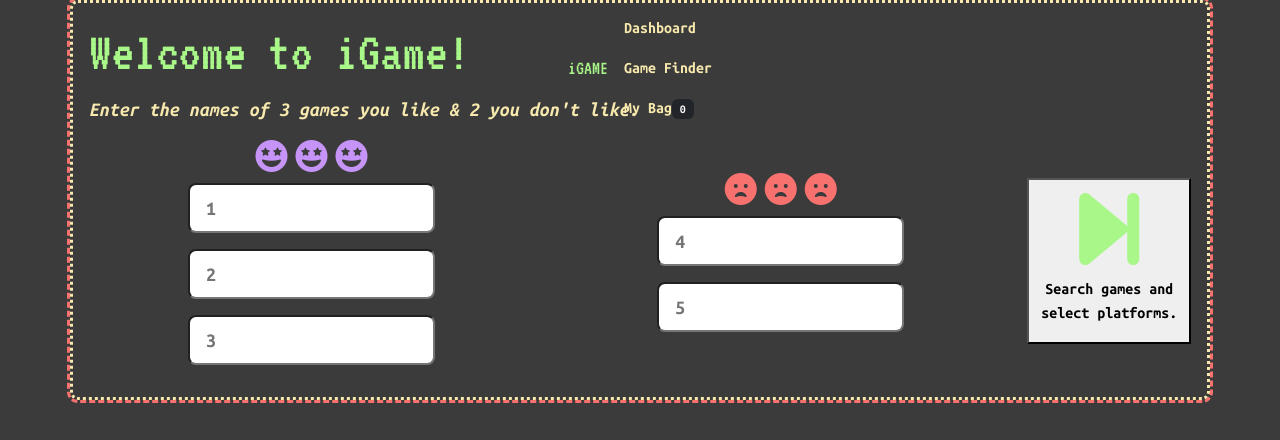
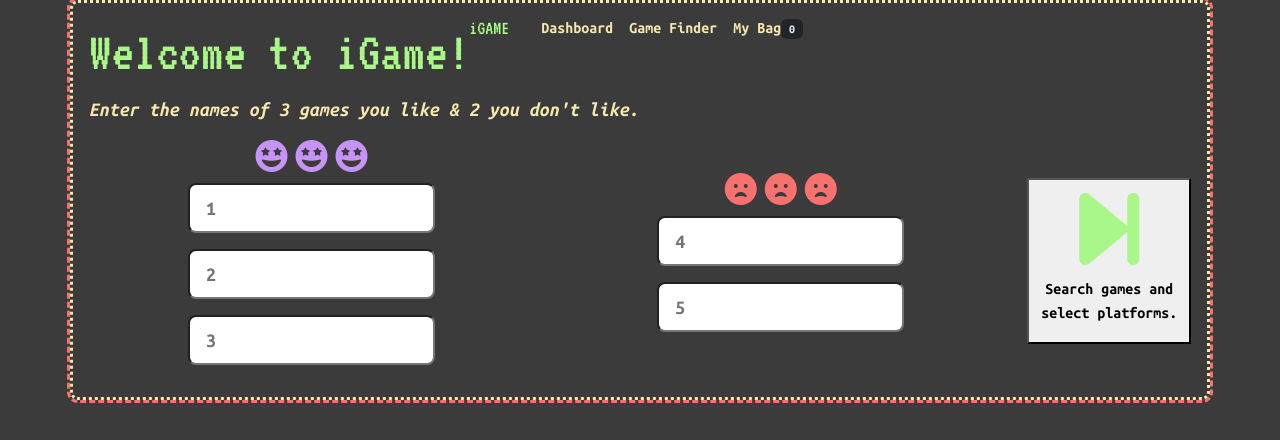
Before and after one commit to hearkelly/igame-sso, a Flask app: template iGame/templates/gameform1.html in a window 1280 px wide. Shown: the top 440 px of the page. Run offline with Flask 3, Linux system fonts and the light colour scheme; the template is opened without the code that fills it: values that come from a table or form of the project are taken from there, others are empty; some libraries are stand-ins or nearby versions.

Commit message:
nav changes

```diff
--- a/iGame/templates/nav.html
+++ b/iGame/templates/nav.html
@@ -1,22 +1,40 @@
 <div class="container">
     <nav class="navbar fixed-top" aria-label="main">
         <div class="container-fluid justify-content-center">
-        <div class="navbar-brand">
+            <!-- Brand Name -->
+            <div class="navbar-brand me-4">
                 iGAME
             </div>
-        <ul class="navbar-nav">
-            <li class="nav-item">
-                <a class="nav-link" href="{{ url_for('main.home') }}">Dashboard<br><span class="nes-icon is-big nes" style="font-size:3rem;"></span></a>
+            <!-- Navigation Links -->
+            <ul class="navbar-nav d-flex flex-row">
+                <!-- Dashboard -->
+                <li class="nav-item mx-2">
+                    <a class="nav-link text-center" href="{{ url_for('main.home') }}">
+                        Dashboard<br>
+                        <span class="nes-icon is-big nes" style="font-size:3rem;"></span>
+                    </a>
                 </li>
-            <li class="nav-item">
-                <a class="nav-link" href="{{ url_for('main.gameFinder') }}">Game Finder<br><span class="nes-icon is-big search" style="font-size:3rem;"></span></a>
+                <!-- Game Finder -->
+                <li class="nav-item mx-2">
+                    <a class="nav-link text-center" href="{{ url_for('main.gameFinder') }}">
+                        Game Finder<br>
+                        <span class="nes-icon is-big search" style="font-size:3rem;"></span>
+                    </a>
                 </li>
-            <li class="nav-item">
-                <a class="nav-link" href="{{ url_for('main.bag') }}">My Bag<span class="badge bg-dark">{{ session['bag'] | count }}</span><br><span class="nes-icon is-big database" style="font-size:3rem;"></span></a>
+                <!-- My Bag -->
+                <li class="nav-item mx-2">
+                    <a class="nav-link text-center" href="{{ url_for('main.bag') }}">
+                        My Bag<span class="badge bg-dark">{{ session['bag'] | count }}</span><br>
+                        <span class="nes-icon is-big database" style="font-size:3rem;"></span>
+                    </a>
                 </li>
+                <!-- Logout (if authenticated) -->
                 {% if current_user.is_authenticated %}
-            <li class="nav-item">
-                <a class="nav-link" href="{{ url_for('auth.logout') }}">Logout<br><span class="nes-icon is-big user" style="font-size:3rem;"></span></a>
+                <li class="nav-item mx-2">
+                    <a class="nav-link text-center" href="{{ url_for('auth.logout') }}">
+                        Logout<br>
+                        <span class="nes-icon is-big user" style="font-size:3rem;"></span>
+                    </a>
                 </li>
                 {% endif %}
             </ul>
```
Lines whose indentation alone changed are shown as unchanged.
